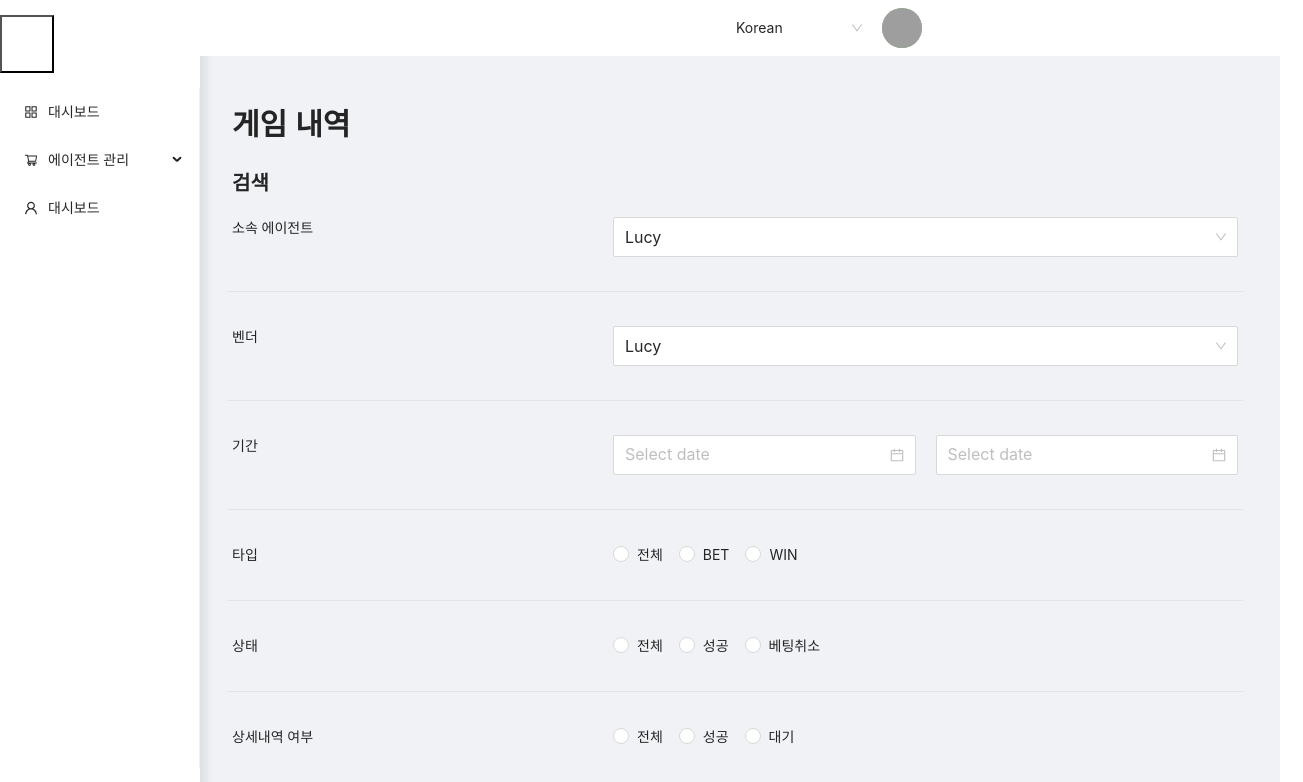
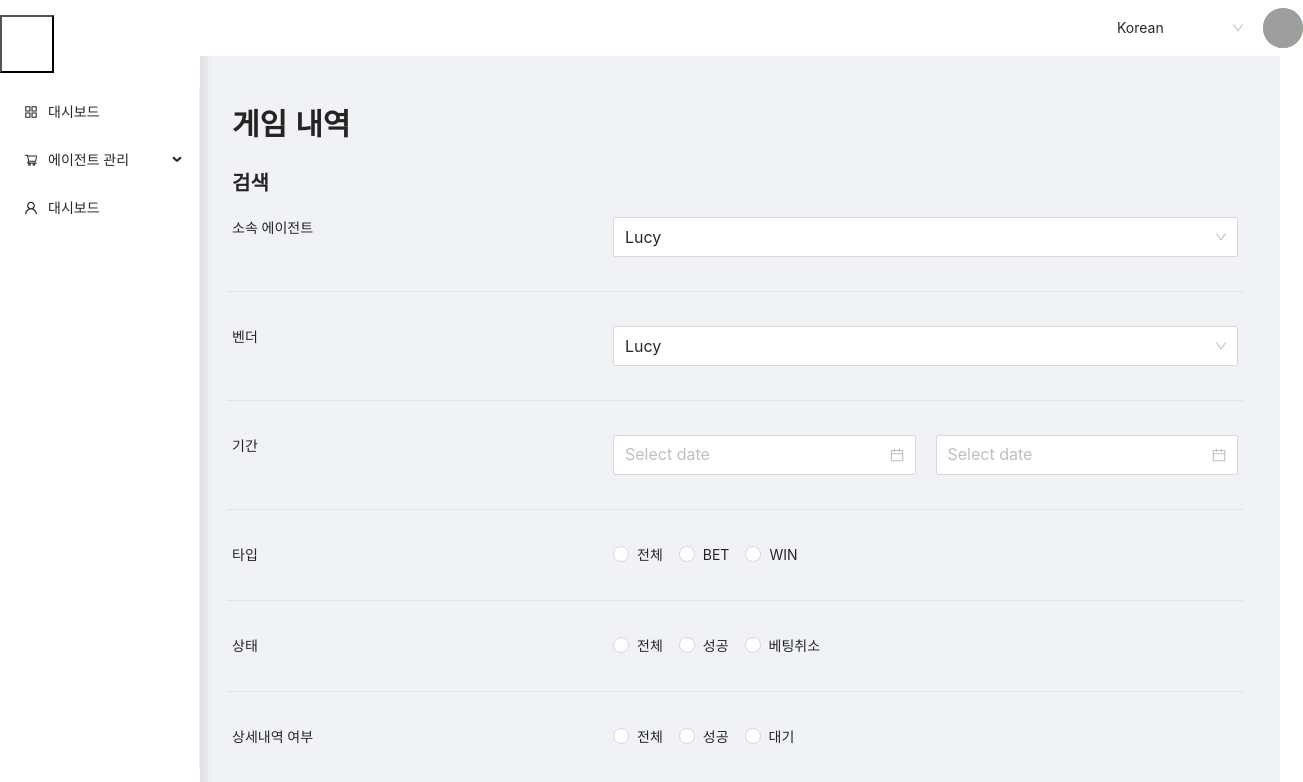
Before and after one commit to wanderlust252/stagingAPIM, a React app: page / in a window 1280 px wide. Shown: the top 782 px of the page, 1303 px wide, since content can reach past the window. Built offline with nearby package versions, Linux system fonts and the light colour scheme; grey boxes are pictures that could not be loaded.

Commit message:
change config

```diff
--- a/src/layouts/Header.tsx
+++ b/src/layouts/Header.tsx
@@ -44,12 +44,11 @@ const Header = () => {
   // };
 
   return (
-    <>
     <header
       style={{ position: 'sticky', zIndex: '10000000000' }}
       className="header d-flex justify-content-between align-items-center bg-color-light top-0">
       <Row>
-          <Col span={12}>
+        <Col span={21}>
           <Typography.Title level={3} className="margin-0">
             {location.pathname === '/order' ? 'Danh sách đơn hàng' : ''}
           </Typography.Title>
@@ -57,7 +56,7 @@ const Header = () => {
               {collapsed ? <MenuUnfoldOutlined /> : <MenuFoldOutlined />}
             </a> */}
         </Col>
-          <Col span={12} className="text-right">
+        <Col span={3} className="text-right">
           <Space>
             <div>
               <Select
@@ -82,7 +81,6 @@ const Header = () => {
         </Col>
       </Row>
     </header>
-    </>
   );
 };
 
```
Also changed, not shown: package.json (+2 -13 lines). Lines whose indentation alone changed are shown as unchanged.
